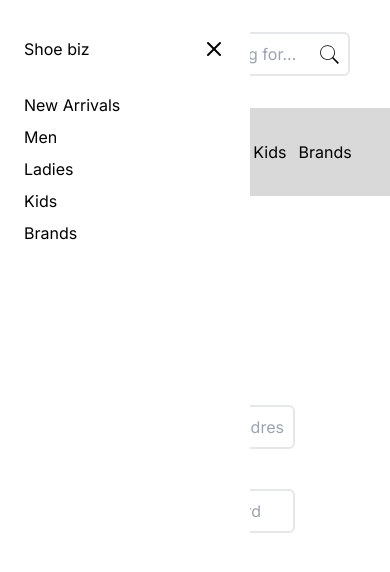
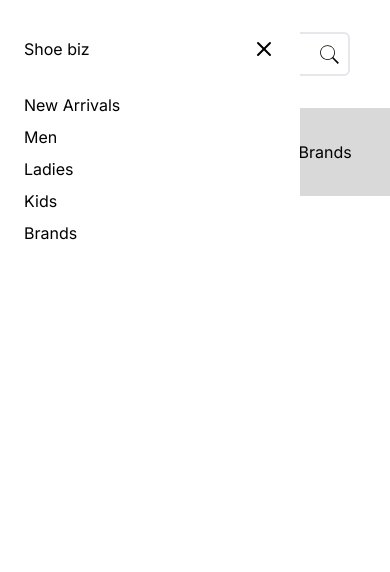
Before and after one commit to Iank-code/Shoe-biz-client, a Next.js app: page /login in a window 390 px wide. Both pictures are taken after a click on the icon 32 px from the left and 54 px from the top of the page. Shown: the top 572 px of the page. Built offline with nearby package versions, Linux system fonts and the light colour scheme.

Commit message:
Animating sidebar

```diff
--- a/package.json
+++ b/package.json
@@ -11,6 +11,7 @@
   "dependencies": {
     "@reduxjs/toolkit": "^2.0.1",
     "@tabler/icons-react": "^2.45.0",
+    "framer-motion": "^10.17.4",
     "next": "14.0.4",
     "react": "^18",
     "react-dom": "^18",
--- a/src/components/navbar/sidebar/Sidebar.tsx
+++ b/src/components/navbar/sidebar/Sidebar.tsx
@@ -1,11 +1,18 @@
 import { nav_top_url } from "@/utils/helpers/url.helper";
+import { AnimatePresence, motion } from "framer-motion";
 import { IconX } from "@tabler/icons-react";
 import Link from "next/link";
 import React from "react";
 
 export default function Sidebar({ setOpenSideBar }: any) {
   return (
-    <div className="h-[100vh] w-[250px] pt-[2.3em] px-[1.5em] bg-white text-black z-[999] absolute">
+    <AnimatePresence>
+      <motion.aside
+        className="h-[100vh] w-[250px] pt-[2.3em] px-[1.5em] bg-white text-black z-[999] absolute"
+        initial={{ width: 0 }}
+        animate={{ width: 300 }}
+        exit={{ width: 0, transition: { delay: 1, duration: 0.5 } }}
+      >
         <div className="flex justify-between mb-[2em]">
           <span>Shoe biz </span>
           <IconX
@@ -24,6 +31,7 @@
             );
           })}
         </div>
-    </div>
+      </motion.aside>
+    </AnimatePresence>
   );
 }
```
Also changed, not shown: 1 other file (tests, documents, lock files or other folders). Lines whose indentation alone changed are shown as unchanged.
